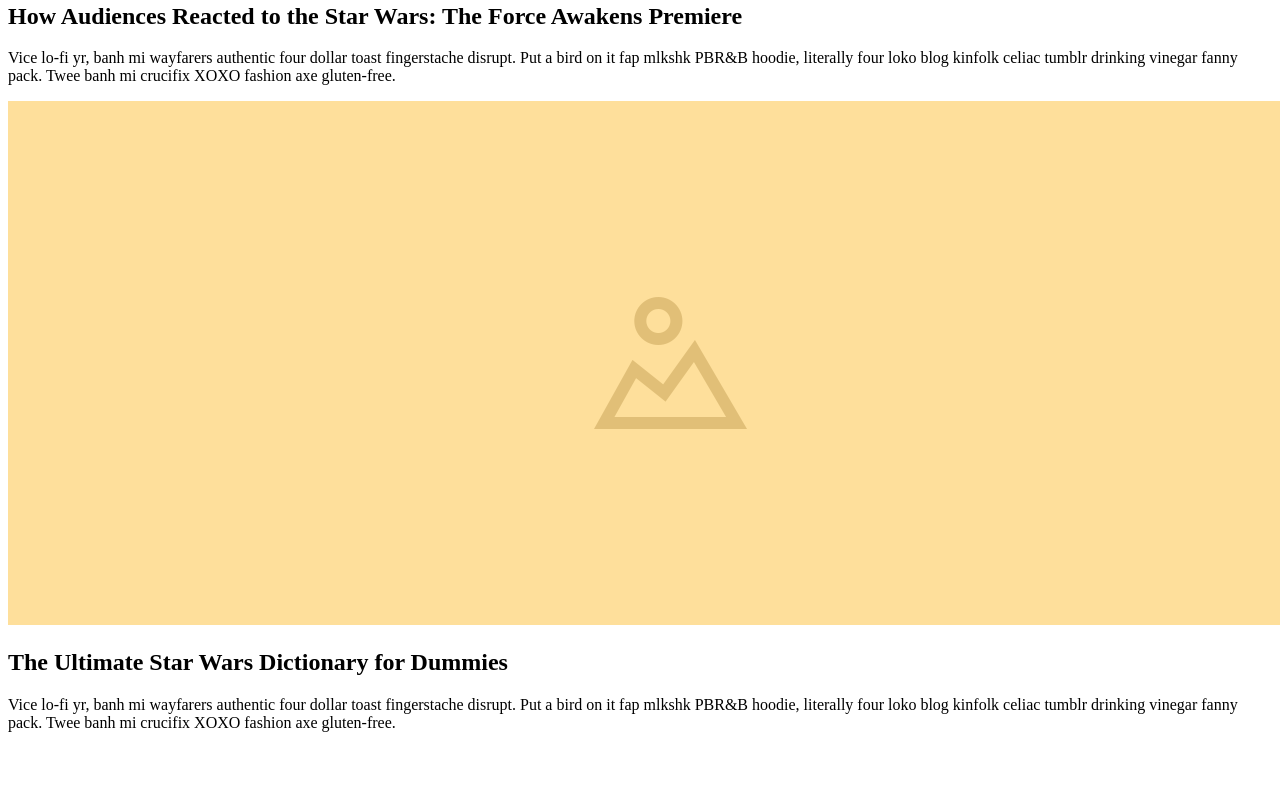
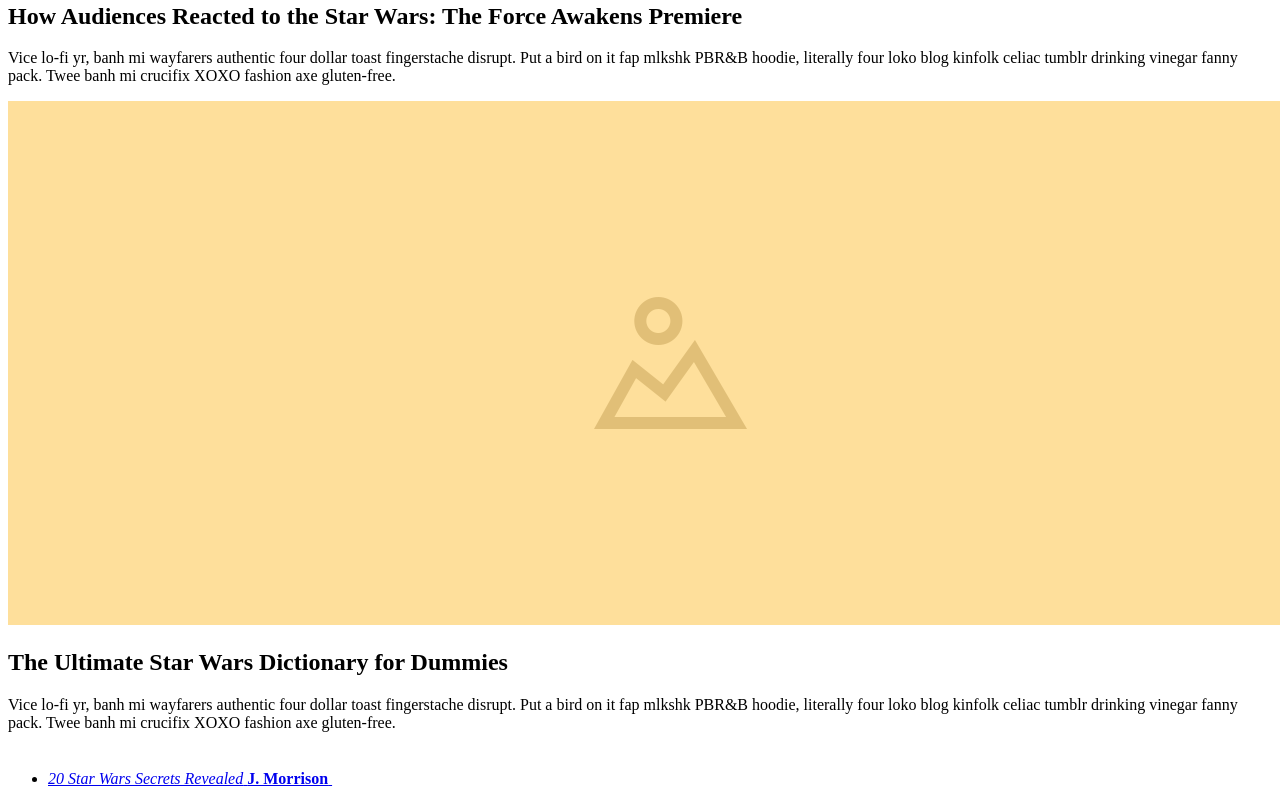
Before and after one commit to sjwestbrook/reading-progress-indicator, a plain HTML site: page index.html in a window 1280 px wide. Shown: the part 1847-2651 px from the top of the page. Before the commit the page ends 2595 px from the top, so only its background shows below. Drawn offline with Linux system fonts and the light colour scheme; files whose address does not match are found by name.

Commit message:
Update index.html

```diff
--- a/index.html
+++ b/index.html
@@ -38,6 +38,23 @@
         </header>
         <p>Vice lo-fi yr, banh mi wayfarers authentic four dollar toast fingerstache disrupt. Put a bird on it fap mlkshk PBR&amp;B hoodie, literally four loko blog kinfolk celiac tumblr drinking vinegar fanny pack. Twee banh mi crucifix XOXO fashion axe gluten-free. </p>
       </article>
+
+      <!-- ======== -->
+
+      <aside class="cd-read-more">
+        <ul>
+          <li>
+            <a href="index.html">
+              <em>20 Star Wars Secrets Revealed</em>
+              <b> J. Morrison</b>
+              <svg x="0px" y="0px" width="36px" height="36px" viewBox="0 0 36 36">
+                <circle fill="none" stroke="#2a76e8" stroke-width="2" cx="18" cy="18" r="16" stroke-dasharray="100 100" stroke-dashoffset="100" transform="rotate(-90 18 18)"></circle>
+              </svg>
+            </a>
+          </li>
+        </ul>
+      </aside>
+
     </div>
 
   </body>
```
